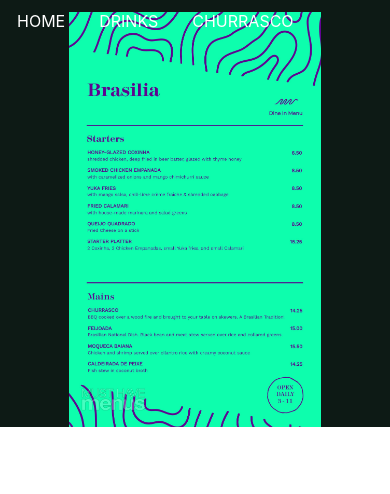
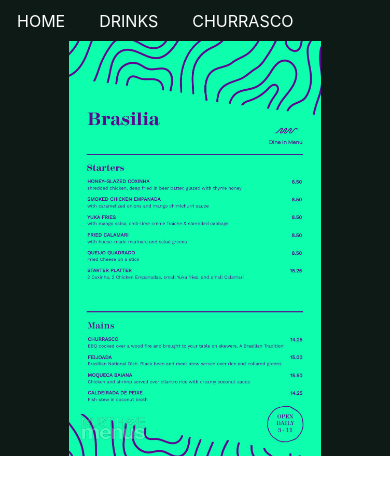
Before and after one commit to ianfletcher314/BrasiliaRestaurant, a React (Create React App) app: page / in a window 390 px wide. Both pictures are taken after a click on the button "MENU". Shown: the top 494 px of the page. Built offline with nearby package versions, Linux system fonts and the light colour scheme; a web font is replaced by a local one.

Commit message:
had to change the name of the menu holder to mainMenuHolder because the same class name for all the menus will make the responsivity of the top margin harder

```diff
--- a/src/components/Menu/Menu.jsx
+++ b/src/components/Menu/Menu.jsx
@@ -6,7 +6,7 @@ function Menu() {
   return (
     <div className="box row ">
       <img
-        class="col-8 offset-2  menuHolder"
+        class="col-8 offset-2  mainMenuHolder"
         src={DinnerMenu}
         alt="Dinner Menu"
       />
--- a/src/components/Menu/style.css
+++ b/src/components/Menu/style.css
@@ -1,6 +1,11 @@
 .box {
   background-color: rgb(13, 26, 21);
 }
-.menuHolder {
+.mainMenuHolder {
   margin-top: 3%;
 }
+@media (max-width: 1200px) {
+  .mainMenuHolder {
+    margin-top: 10%;
+  }
+}
```
